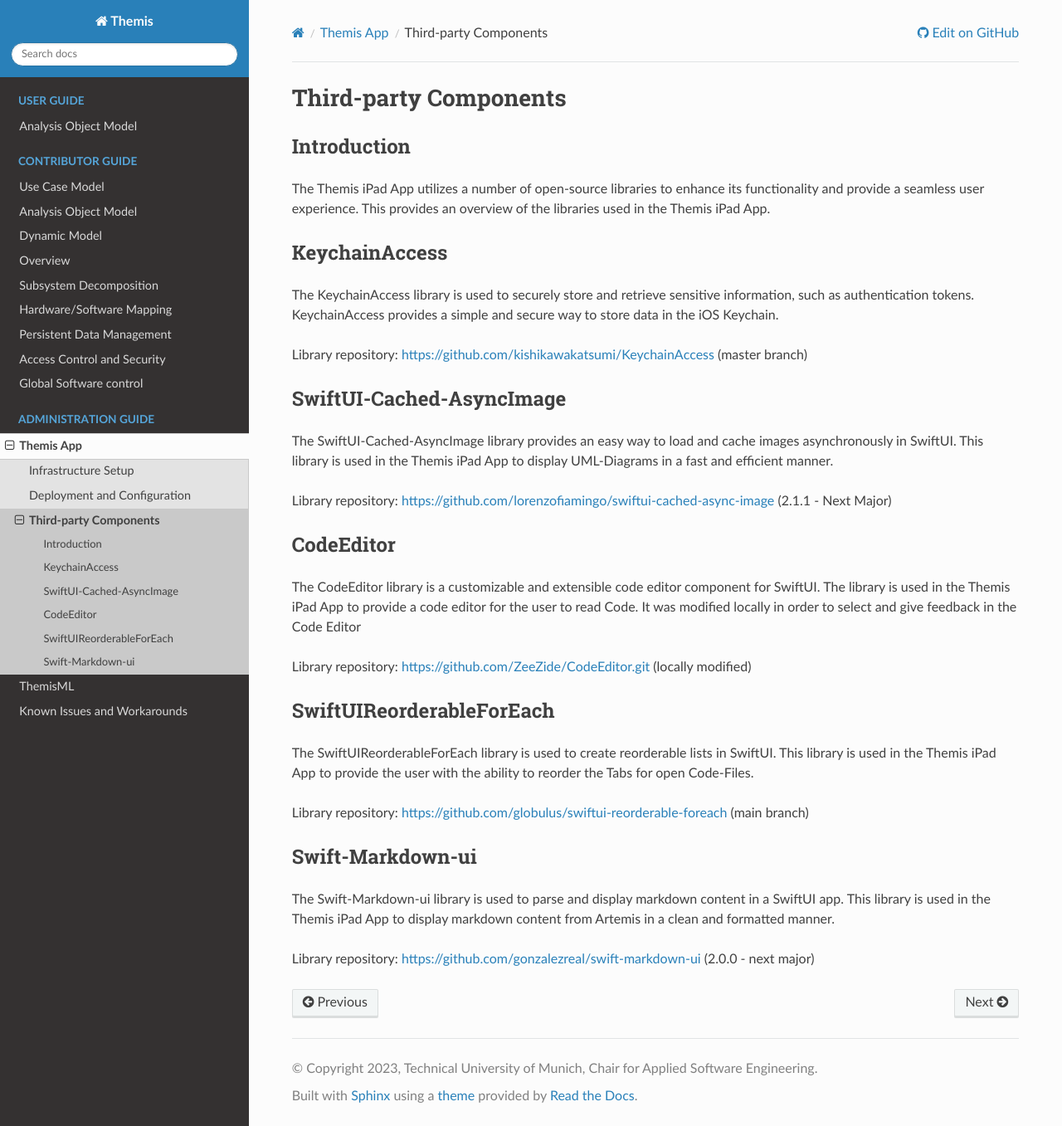
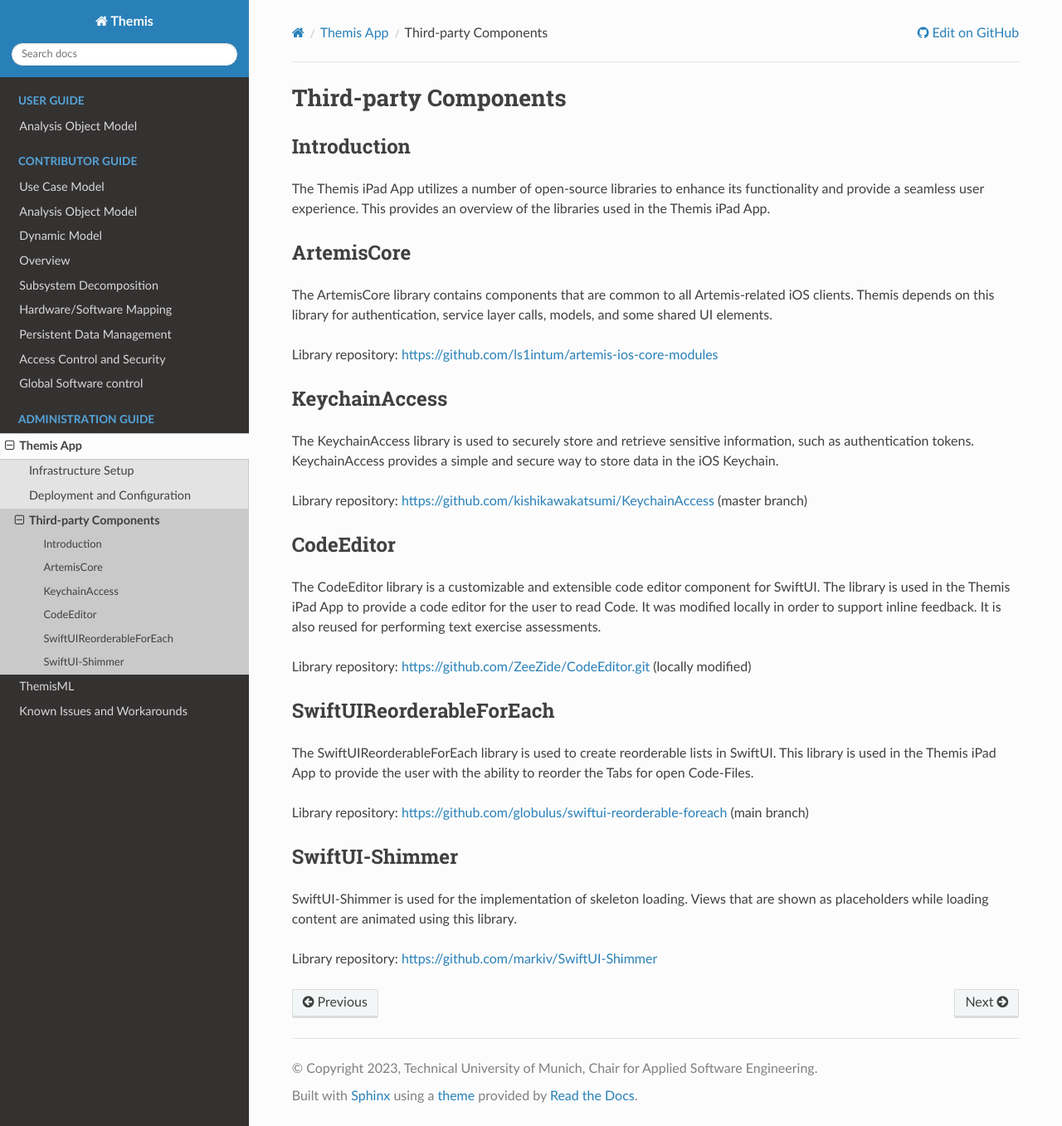
Before and after one commit to ls1intum/Themis, a Sphinx documentation site: the page built from docs/admin/app/third-party.rst, in a window 1280 px wide and 1357 px high. Shown: the whole window at 83% size. Built offline with Sphinx 7.4.7 and the Read the Docs theme 2.0.0, drawn with Linux system fonts in a browser that asks for light colours.

Commit message:
Finish admin guide

```diff
--- a/docs/admin/app/third-party.rst
+++ b/docs/admin/app/third-party.rst
@@ -6,6 +6,13 @@ Introduction
 
 The Themis iPad App utilizes a number of open-source libraries to enhance its functionality and provide a seamless user experience.
 This provides an overview of the libraries used in the Themis iPad App.
+
+ArtemisCore
+-----------
+The ArtemisCore library contains components that are common to all Artemis-related iOS clients.
+Themis depends on this library for authentication, service layer calls, models, and some shared UI elements.
+
+Library repository: https://github.com/ls1intum/artemis-ios-core-modules
 
 KeychainAccess
 --------------
@@ -16,21 +23,13 @@ KeychainAccess provides a simple and secure way to store data in the iOS Keychai
 
 Library repository: https://github.com/kishikawakatsumi/KeychainAccess (master branch)
 
-
-SwiftUI-Cached-AsyncImage
--------------------------
-
-The SwiftUI-Cached-AsyncImage library provides an easy way to load and cache images asynchronously in SwiftUI.
-This library is used in the Themis iPad App to display UML-Diagrams in a fast and efficient manner.
-
-Library repository: https://github.com/lorenzofiamingo/swiftui-cached-async-image (2.1.1 - Next Major)
-
 CodeEditor
 ----------
 
 The CodeEditor library is a customizable and extensible code editor component for SwiftUI. The
 library is used in the Themis iPad App to provide a code editor for the user to read Code.
-It was modified locally in order to select and give feedback in the Code Editor
+It was modified locally in order to support inline feedback. It is also reused for performing
+text exercise assessments.
 
 Library repository: https://github.com/ZeeZide/CodeEditor.git (locally modified)
 
@@ -42,11 +41,9 @@ This library is used in the Themis iPad App to provide the user with the ability
 
 Library repository: https://github.com/globulus/swiftui-reorderable-foreach (main branch)
 
+SwiftUI-Shimmer
+-------------------------
+SwiftUI-Shimmer is used for the implementation of skeleton loading. Views that are shown as
+placeholders while loading content are animated using this library.
 
-Swift-Markdown-ui
------------------
-
-The Swift-Markdown-ui library is used to parse and display markdown content in a SwiftUI app.
-This library is used in the Themis iPad App to display markdown content from Artemis in a clean and formatted manner.
-
-Library repository: https://github.com/gonzalezreal/swift-markdown-ui (2.0.0 - next major)
+Library repository: https://github.com/markiv/SwiftUI-Shimmer
--- a/docs/admin/themisml/index.rst
+++ b/docs/admin/themisml/index.rst
@@ -1,5 +1,8 @@
 ThemisML
 ===========================================
+
+*This section will be removed once feedback suggestions are completely integrated into
+Artemis.*
 
 .. toctree::
     :includehidden:
```
Also changed, not shown: docs/admin/app/infrastructure.rst (+11 -2 lines), docs/contributor/system/images/deployment_diagram.png.
